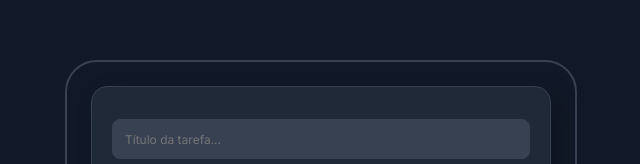
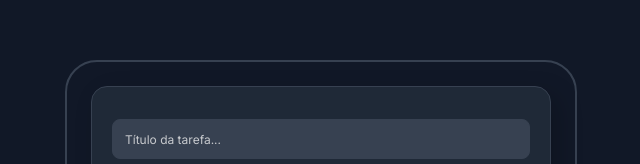
Before and after one commit to andrezktt/javascript_mini-projects, a plain HTML site: page to-do-list/index.html in a window 1280 px wide. Shown: the part 127-291 px from the top of the page, 319-959 px from the left. Drawn offline with nearby package versions, Linux system fonts and the light colour scheme.

Commit message:
Update style.css

```diff
--- a/to-do-list/style.css
+++ b/to-do-list/style.css
@@ -57,6 +57,10 @@ body{
    color: white;
    font-family: 'Inter';
    font-size: .75rem;;
+}
+
+#new_task input::placeholder {
+   color: #f5f5f5c2;
 }
 
 #new_task input:focus {
```
